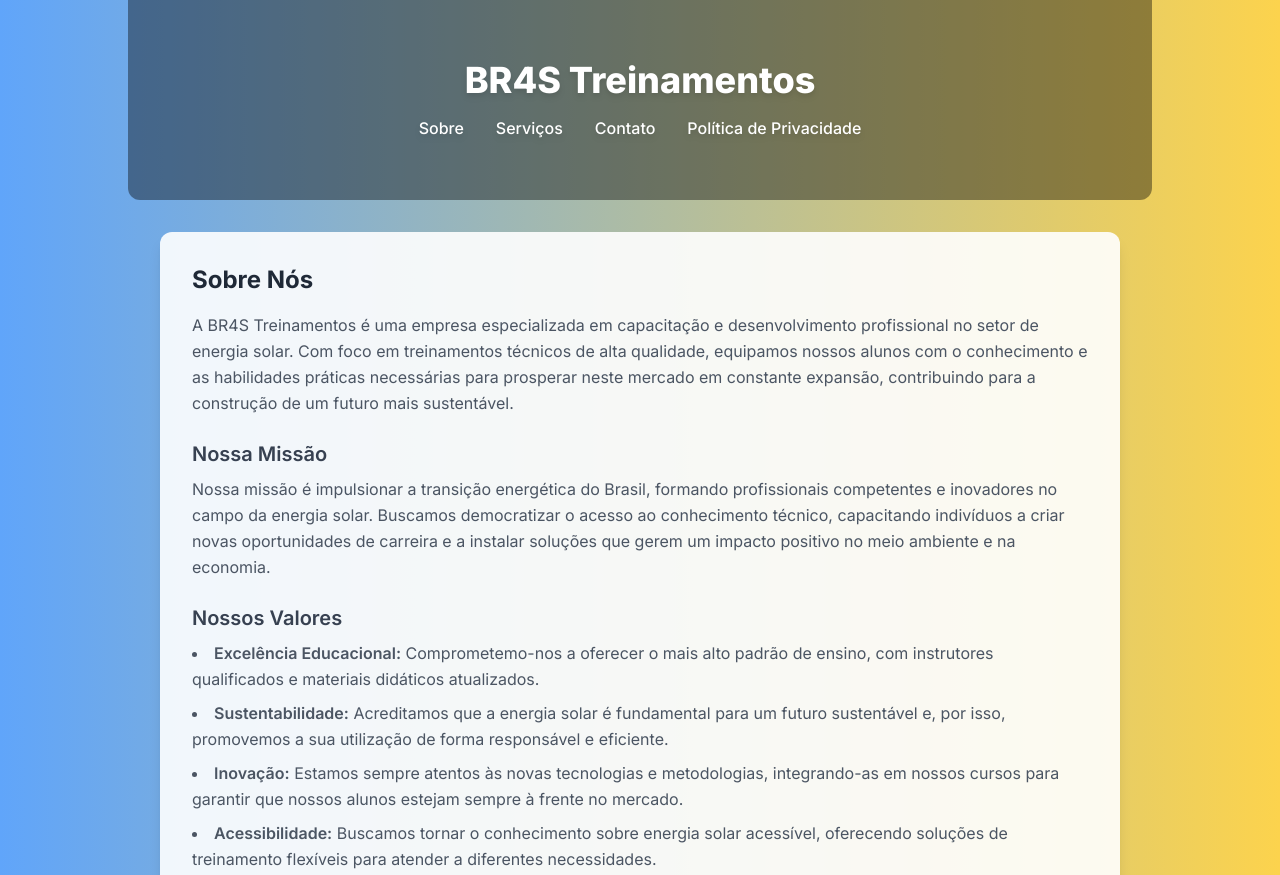
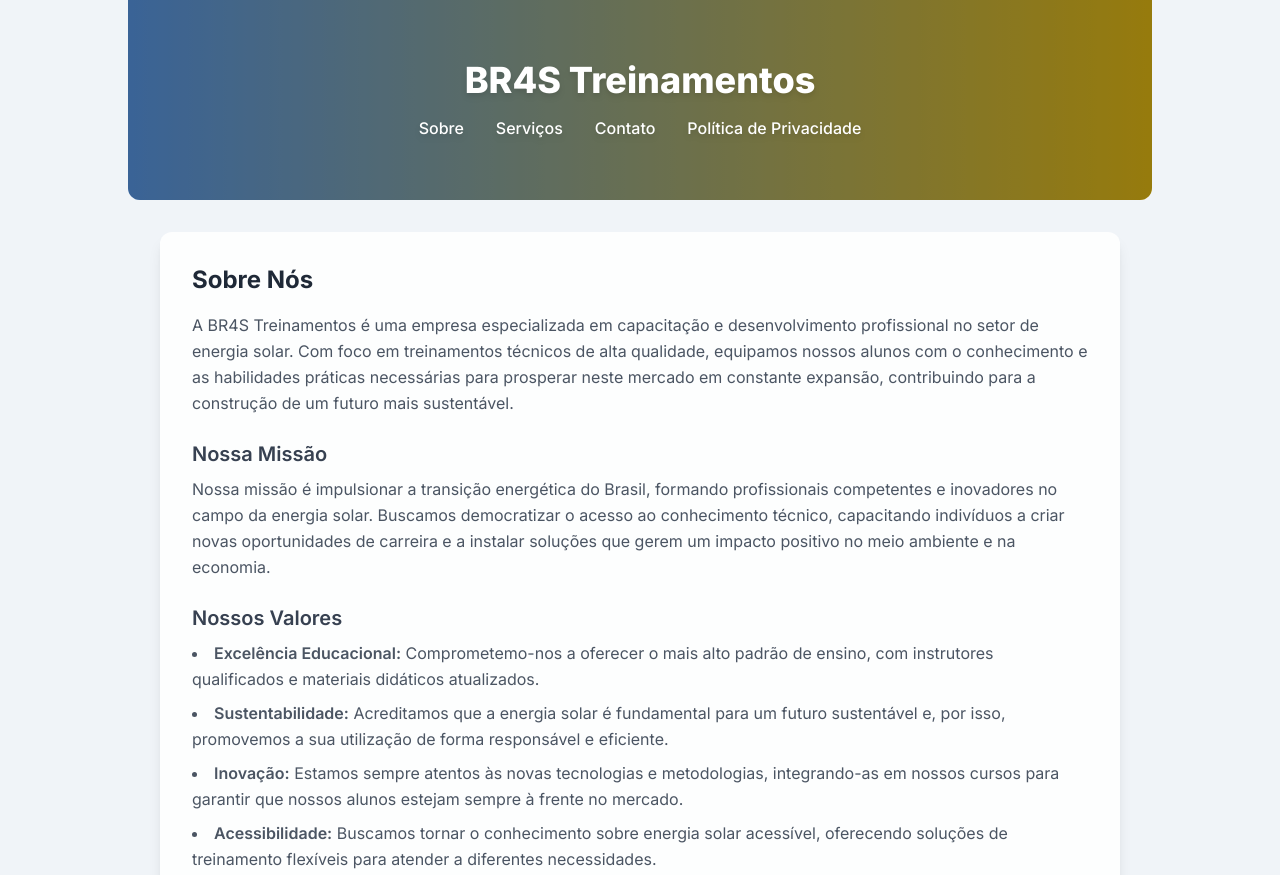
Before and after one commit to BR4S-Treinamentos/site-BR4S, a plain HTML site: page index.html in a window 1280 px wide. Shown: the top 875 px of the page. Drawn offline with nearby package versions, Linux system fonts and the light colour scheme.

Commit message:
Primeiro commit do projeto 9

```diff
--- a/index.html
+++ b/index.html
@@ -10,21 +10,25 @@
         @import url('https://fonts.googleapis.com/css2?family=Inter:wght@400;500;600;700;800&display=swap');
         body {
             font-family: 'Inter', sans-serif;
-            /* NOVO: Gradiente de fundo que preenche toda a página */
-            background: linear-gradient(to right, #60a5fa, #fcd34d);
-            background-attachment: fixed; /* Fixa o gradiente para que não role com o conteúdo */
+            /* Cor de fundo de fallback sólida */
+            background-color: #f0f4f8;
             min-height: 100vh;
         }
     </style>
 </head>
 <body class="text-gray-800">
 
-    <!-- CABEÇALHO DA PÁGINA: Fundo semi-transparente para o gradiente brilhar -->
+    <!-- NOVO CABEÇALHO DA PÁGINA: Fundo com Gradiente de Cores e menu sobreposto -->
+    <!-- Substituímos a imagem de fundo por um gradiente de cores para maior fiabilidade -->
     <header class="relative overflow-hidden w-full h-[200px] rounded-b-xl mx-auto max-w-5xl">
-        <!-- ATUALIZAÇÃO: Fundo preto semi-transparente para que o texto fique legível e o gradiente do body seja visível -->
+        <!-- ATUALIZAÇÃO: Gradiente de fundo que simula o céu ou o sol para o cabeçalho.
+             Isto garante que o fundo será sempre exibido sem depender de imagens externas. -->
+        <div class="absolute inset-0 bg-gradient-to-r from-blue-400 to-yellow-400"></div>
+
+        <!-- Camada 2: Sobreposição semi-transparente para melhorar a legibilidade do texto. -->
         <div class="absolute inset-0 bg-black/40"></div>
 
-        <!-- Conteúdo do cabeçalho posicionado sobre o fundo semi-transparente -->
+        <!-- Camada 3: Conteúdo (título e navegação) posicionado sobre as camadas anteriores. -->
         <div class="absolute inset-0 flex flex-col justify-center items-center text-center p-4 z-10">
             <!-- Título da Empresa sobreposto -->
             <h1 class="text-white text-3xl sm:text-4xl font-extrabold drop-shadow-md">BR4S Treinamentos</h1>
```
